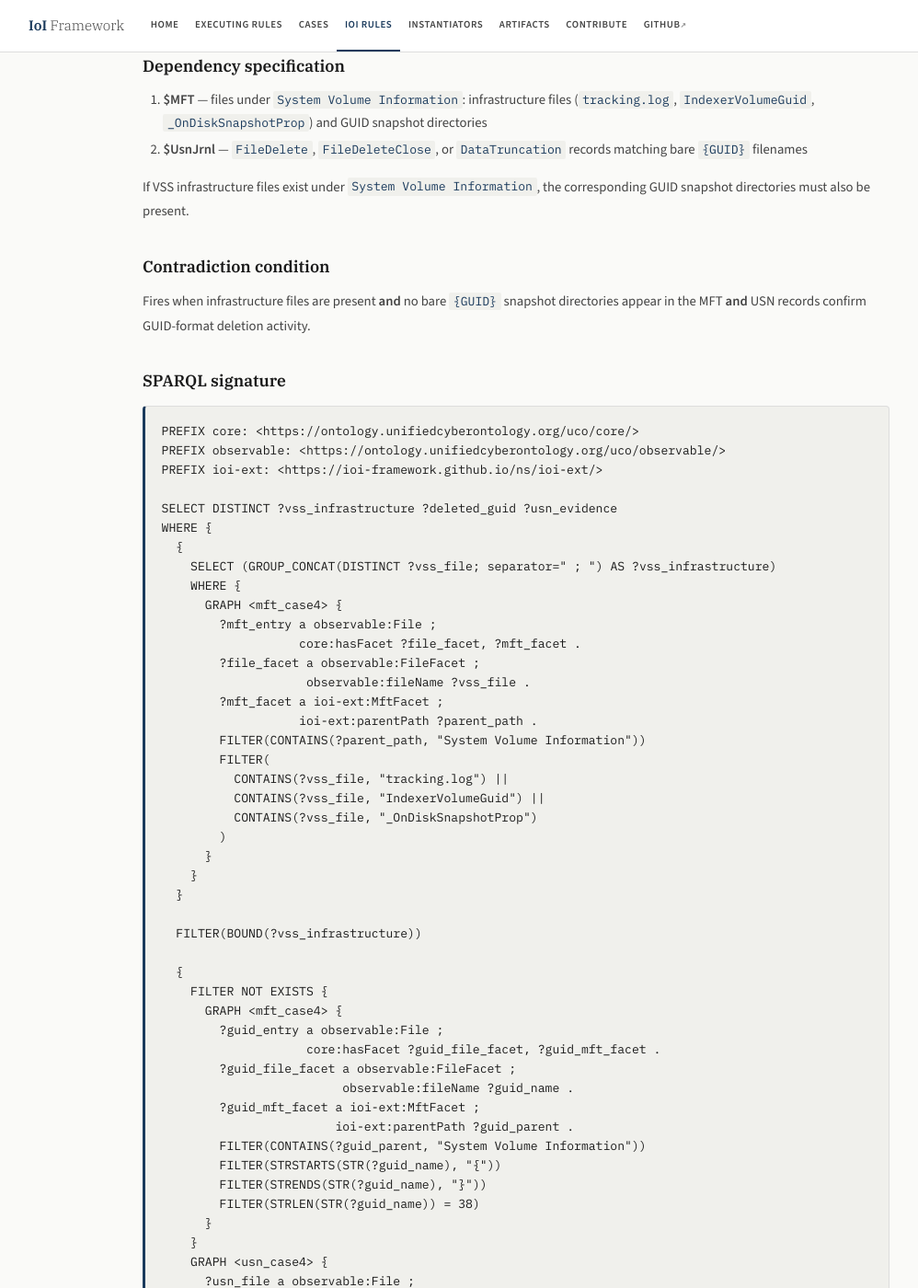
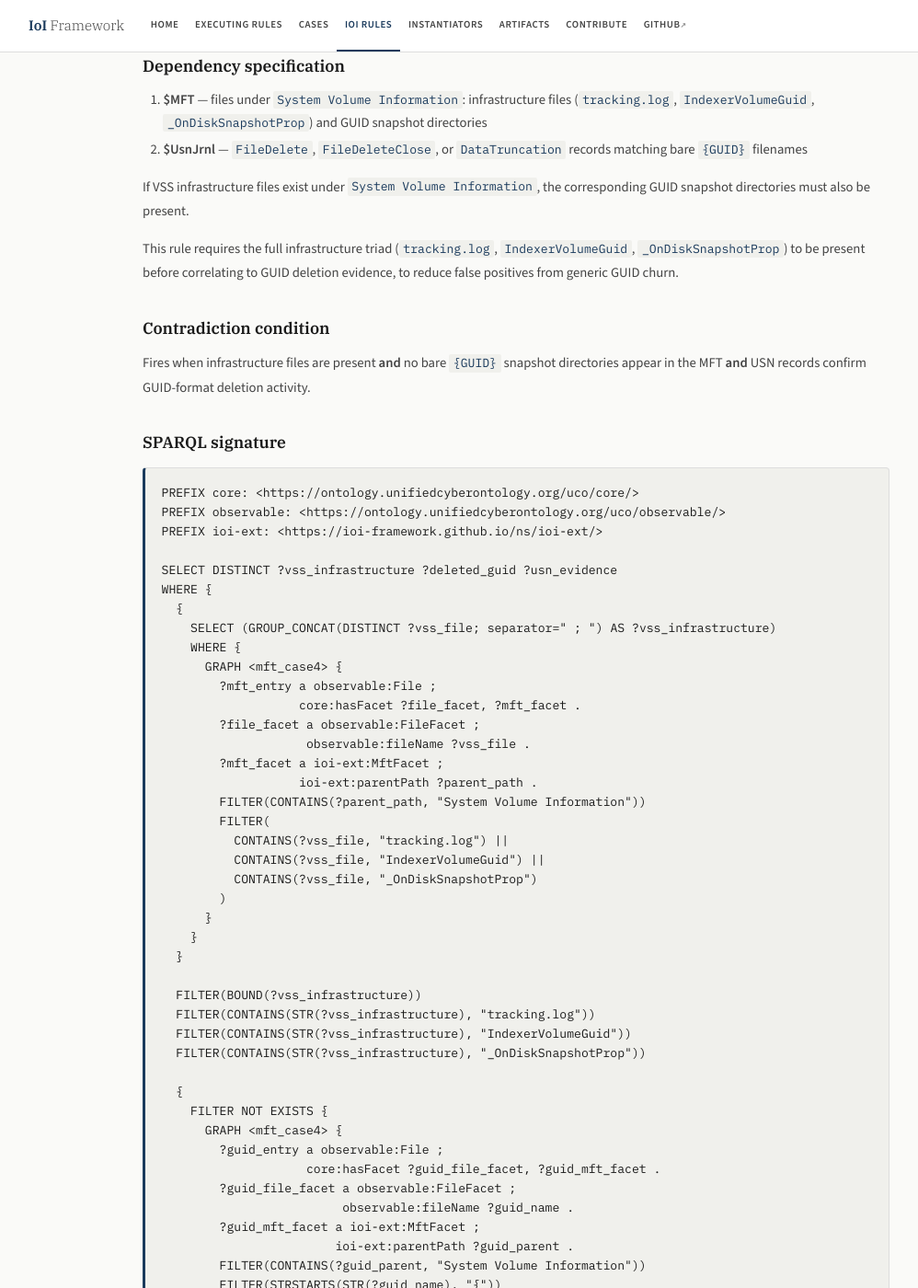
Before and after one commit to ioi-framework/ioi-framework.github.io, a Jekyll site: the page built from _rules/ioi-004.md, in a window 1280 px wide and 1400 px high, scrolled down 503 px. Shown: the whole window at 92% size, without its empty margins (79-1077 px from the left). Built offline with Jekyll 4.4.1, drawn with Linux system fonts in a browser that asks for light colours.

Commit message:
Align IOI-004 docs with triad gate

```diff
--- a/_rules/ioi-004.md
+++ b/_rules/ioi-004.md
@@ -26,6 +26,8 @@ tested_on:
 
 
 If VSS infrastructure files exist under `System Volume Information`, the corresponding GUID snapshot directories must also be present.
+
+This rule requires the full infrastructure triad (`tracking.log`, `IndexerVolumeGuid`, `_OnDiskSnapshotProp`) to be present before correlating to GUID deletion evidence, to reduce false positives from generic GUID churn.
 
 ## Contradiction condition
 
@@ -61,6 +63,9 @@ WHERE {
   }
 
   FILTER(BOUND(?vss_infrastructure))
+  FILTER(CONTAINS(STR(?vss_infrastructure), "tracking.log"))
+  FILTER(CONTAINS(STR(?vss_infrastructure), "IndexerVolumeGuid"))
+  FILTER(CONTAINS(STR(?vss_infrastructure), "_OnDiskSnapshotProp"))
 
   {
     FILTER NOT EXISTS {
```
Also changed, not shown: executerules.md (+1 -1 lines), playground/index.html (+26 -1 lines), 3 other files.
